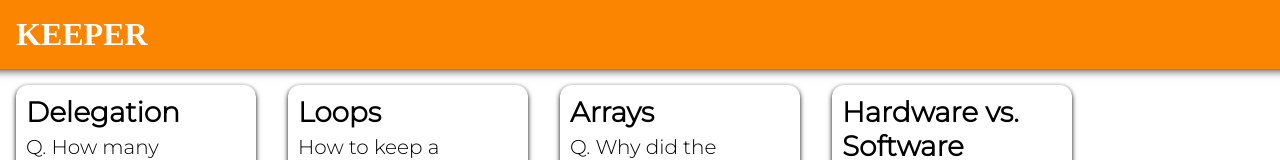
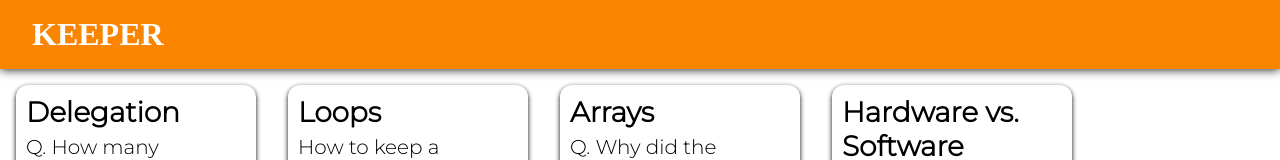
Before and after one commit to Doth2412/keeper-app-doth, a React (Create React App) app in the folder keeper-app/: page / in a window 1280 px wide. Shown: the top 160 px of the page. Built offline with nearby package versions, Linux system fonts and the light colour scheme; a web font is replaced by a local one.

Commit message:
Part 2 - fix size

```diff
--- a/keeper-app/public/style.css
+++ b/keeper-app/public/style.css
@@ -9,7 +9,7 @@ html{
 }
 
 header{
-    margin: auto -16px;
+    /*margin: auto -16px;*/
     padding: 16px 32px;
     background-color: #fb8500;
     box-shadow: 0 0 10px 0 black;
```
